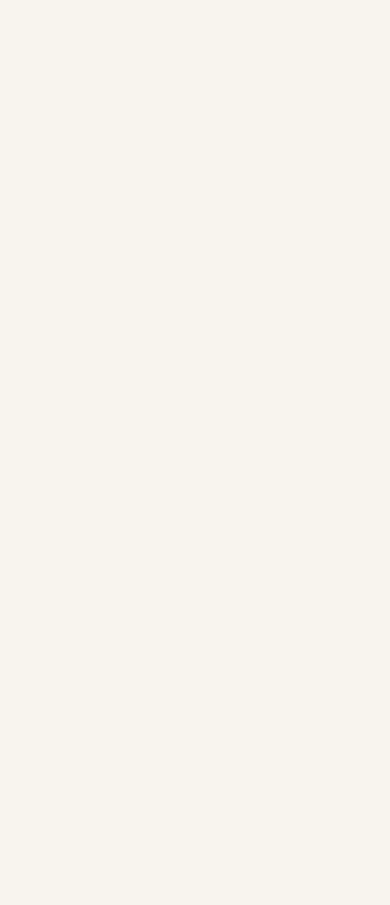
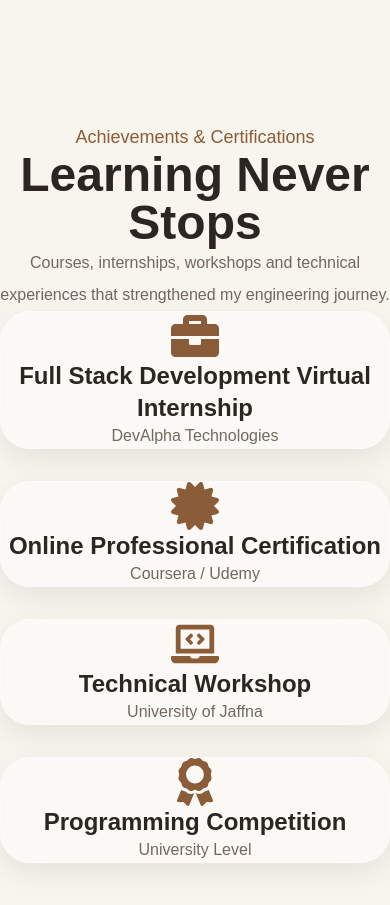
Before and after one commit to VeeQubit/portfolio-website, a React (Vite) app: page / in a window 390 px wide. Shown: the part 8980-9885 px from the top of the page. Before the commit the page ends 8983 px from the top, so only its background shows below. Built offline with nearby package versions, Linux system fonts and the light colour scheme.

Commit message:
feat: complete certificates section

```diff
--- a/src/App.jsx
+++ b/src/App.jsx
@@ -5,6 +5,10 @@ import Skills from "./sections/Skills/Skills";
 import Projects from "./sections/Projects/Projects";
 import Experience from "./sections/Experience/Experience";
 import Education from "./sections/Education/Education";
+import Certificates from "./sections/Certificates/Certificates";
+
+
+
 function App() {
   return (
     <div className="relative bg-[var(--bg)] text-[var(--heading)] overflow-x-hidden">
@@ -22,6 +26,8 @@ function App() {
       <Experience />
 
       <Education />
+
+      <Certificates />
     </div>
   );
 }
--- /dev/null
+++ b/src/sections/Certificates/Certificates.jsx
@@ -0,0 +1,166 @@
+import { motion } from "framer-motion";
+import Container from "../../components/layout/Container";
+import {
+  FaAward,
+  FaCertificate,
+  FaLaptopCode,
+  FaBriefcase,
+} from "react-icons/fa";
+
+const certificates = [
+
+{
+title:"Full Stack Development Virtual Internship",
+issuer:"DevAlpha Technologies",
+icon:<FaBriefcase />,
+},
+
+{
+title:"Online Professional Certification",
+issuer:"Coursera / Udemy",
+icon:<FaCertificate />,
+},
+
+{
+title:"Technical Workshop",
+issuer:"University of Jaffna",
+icon:<FaLaptopCode />,
+},
+
+{
+title:"Programming Competition",
+issuer:"University Level",
+icon:<FaAward />,
+},
+
+];
+
+function Certificates(){
+
+return(
+
+<section
+id="certificates"
+className="py-28 relative overflow-hidden">
+
+<Container>
+
+<motion.div
+
+initial={{
+opacity:0,
+y:40
+}}
+
+whileInView={{
+opacity:1,
+y:0
+}}
+
+transition={{
+duration:.8
+}}
+
+viewport={{
+once:true
+}}
+
+className="text-center"
+
+>
+
+<p className="text-[var(--primary)] text-lg">
+
+Achievements & Certifications
+
+</p>
+
+<h2 className="text-5xl font-bold mt-3">
+
+Learning Never Stops
+
+</h2>
+
+<p className="max-w-2xl mx-auto mt-6 leading-8 text-[var(--text)]">
+
+Courses, internships, workshops and technical experiences
+that strengthened my engineering journey.
+
+</p>
+
+<div className="grid md:grid-cols-2 lg:grid-cols-4 gap-8 mt-20">
+
+{certificates.map((item,index)=>(
+
+<motion.div
+
+key={index}
+
+initial={{
+opacity:0,
+y:40
+}}
+
+whileInView={{
+opacity:1,
+y:0
+}}
+
+transition={{
+duration:.5,
+delay:index*.1
+}}
+
+viewport={{
+once:true
+}}
+
+whileHover={{
+y:-8
+}}
+
+className="
+glass
+hover-card
+rounded-[30px]
+p-8
+text-center
+"
+
+>
+
+<div className="text-5xl text-[var(--primary)] flex justify-center">
+
+{item.icon}
+
+</div>
+
+<h3 className="text-2xl font-bold mt-6">
+
+{item.title}
+
+</h3>
+
+<p className="mt-4 text-[var(--text)]">
+
+{item.issuer}
+
+</p>
+
+</motion.div>
+
+))}
+
+</div>
+
+</motion.div>
+
+</Container>
+
+</section>
+
+);
+
+}
+
+export default Certificates;
```
